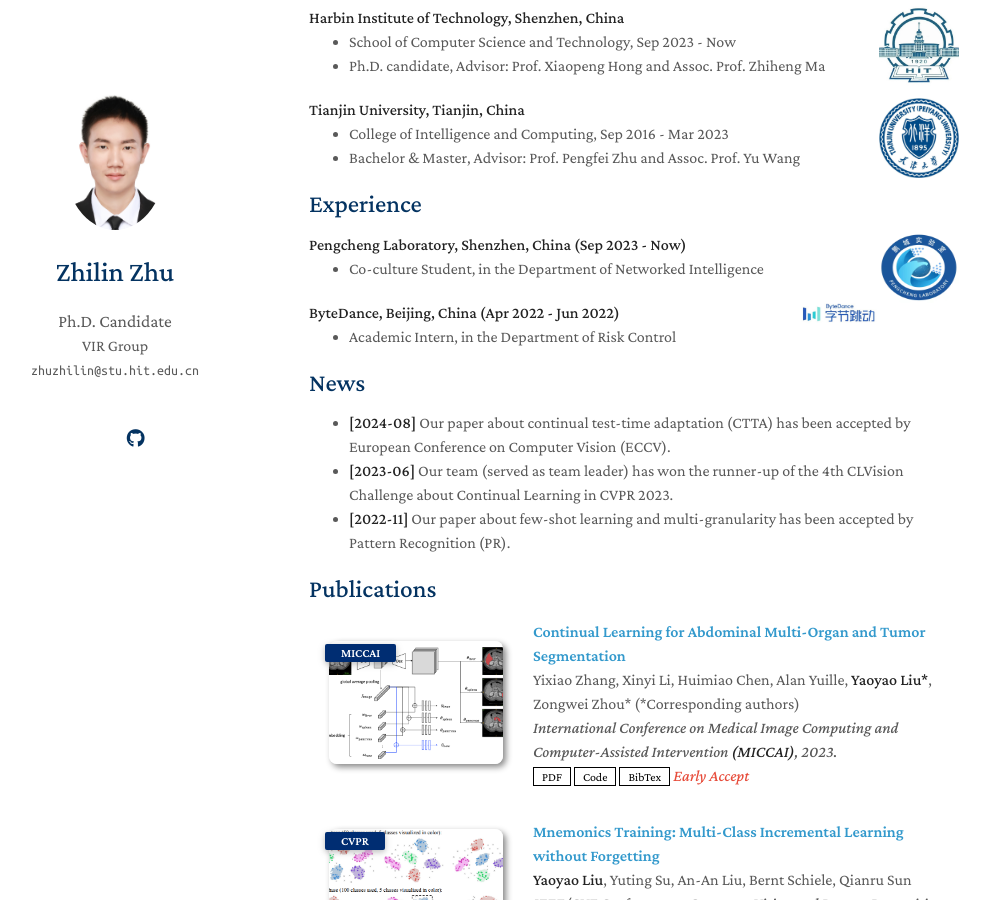
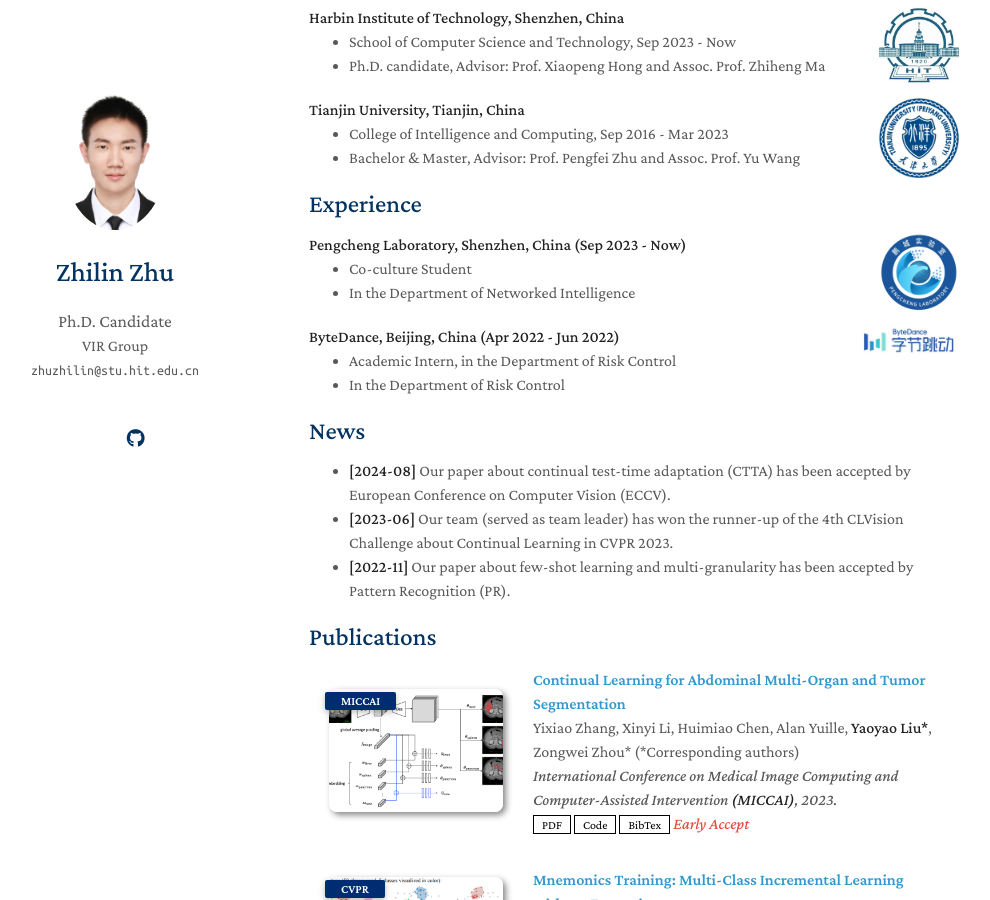
Before and after one commit to z1358/z1358.github.io, a Jekyll site: the page built from index.md, in a window 1280 px wide and 900 px high, scrolled down 372 px. Shown: the whole window, without its empty margins (161-1151 px from the left). Built offline with Jekyll 4.4.1, drawn with Linux system fonts in a browser that asks for light colours; a style sheet for code colours, icons or effects is not loaded; our own code applies the rules of GitHub Pages for plain Markdown files.

Commit message:
Update index.md

```diff
--- a/index.md
+++ b/index.md
@@ -41,22 +41,25 @@ I'm Zhilin Zhu (朱之林), a Ph.D. candidate in the VIR Group, Harbin Institute
 <div align="left">
         <strong> Pengcheng Laboratory, Shenzhen, China  (Sep 2023 - Now) </strong>
           <a target="_blank" rel="external">
-            <img border="0" src="assets/img/pcl_logo.jpg" align="right" width="80" height="70">
+            <img border="0" src="assets/img/pcl_logo.jpg" align="right" width="80" height="80">
           </a>
         <ul>
         <li>
-          Co-culture Student, in the Department of Networked Intelligence </li>
+          Co-culture Student </li>
+        <li>
+          In the Department of Networked Intelligence </li>
       </ul>
       </div>
 
 <div align="left">
         <strong> ByteDance, Beijing, China  (Apr 2022 - Jun 2022) </strong>
           <a target="_blank" rel="external">
-            <img border="0" src="assets/img/bytedance_logo.jpg" align="right" width="80">
+            <img border="0" src="assets/img/bytedance_logo.jpg" align="right" height="30">
           </a>
         <ul>
         <li>
           Academic Intern, in the Department of Risk Control  </li>
+        <li> In the Department of Risk Control  </li>
       </ul>
       </div>
 
```
